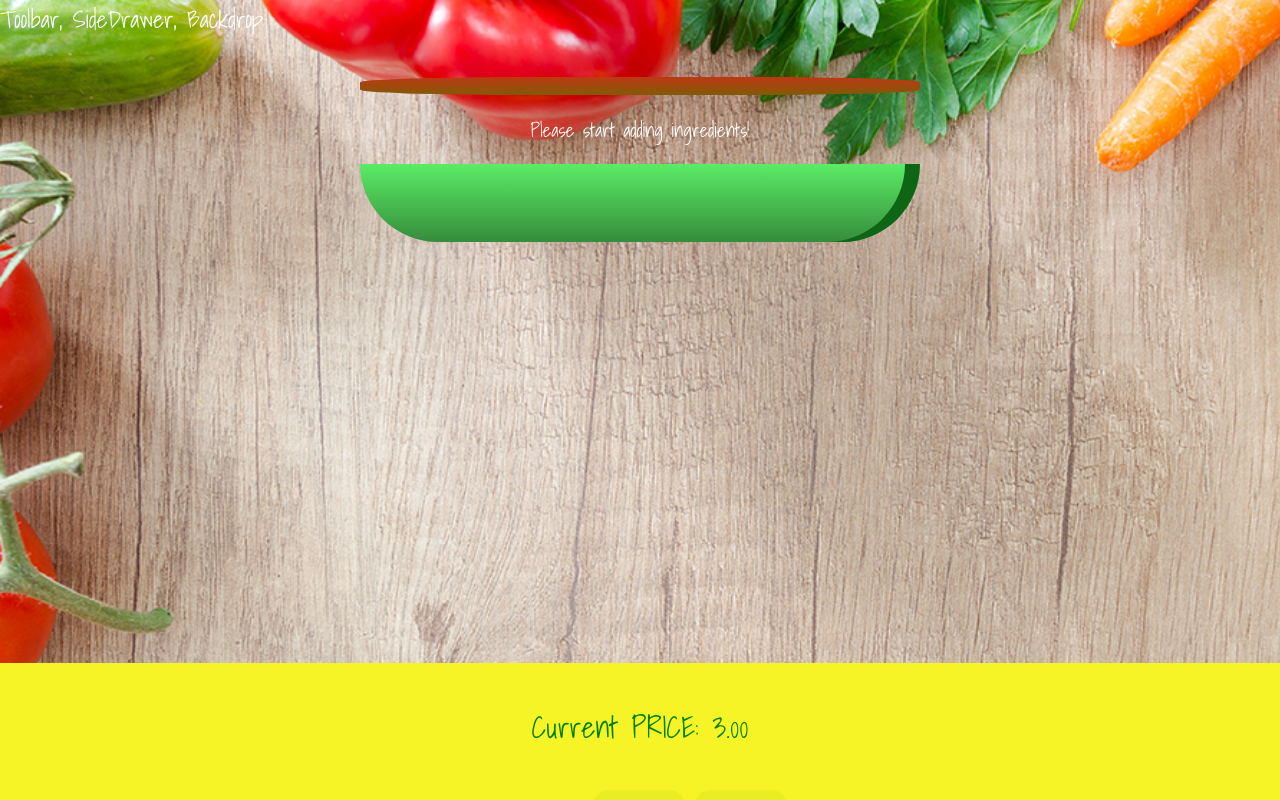
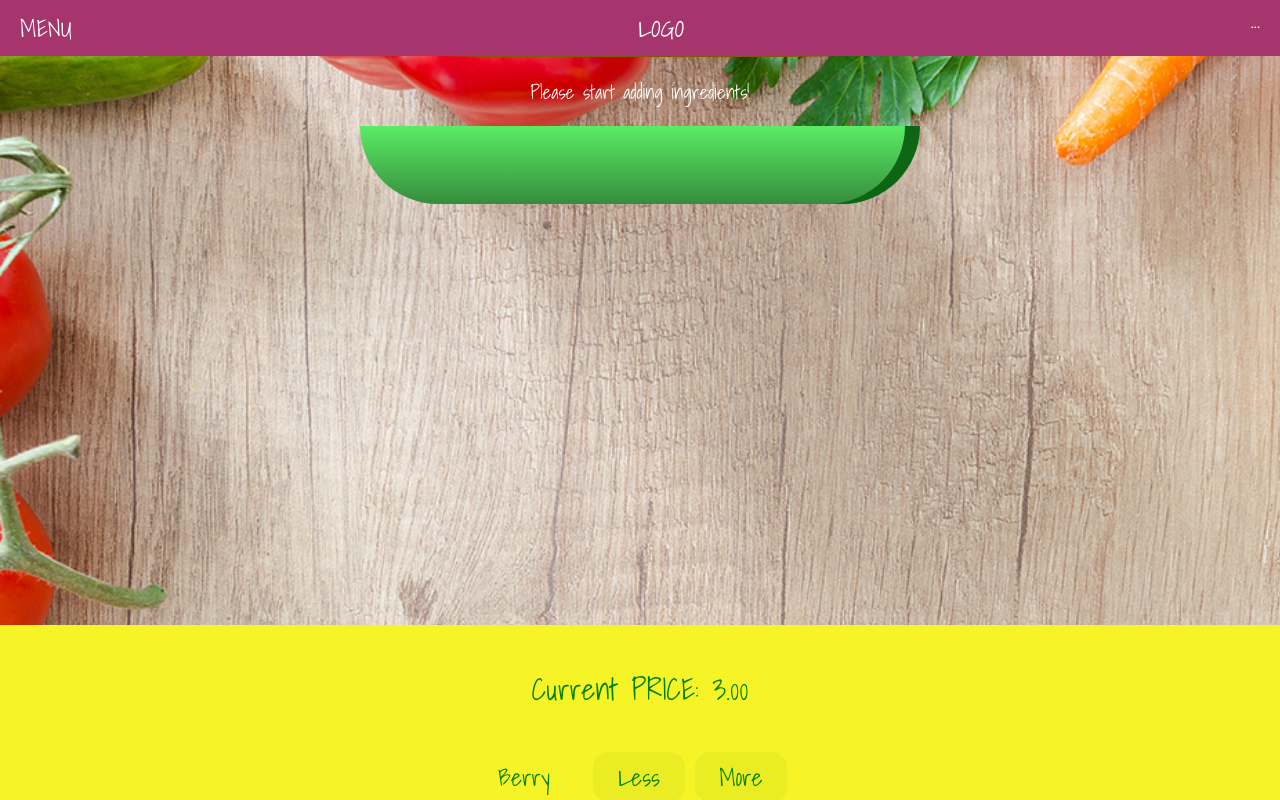
Before and after one commit to Loratadin/skinny-salad, a React (Create React App) app: page / in a window 1280 px wide. Shown: the top 800 px of the page. Built offline with nearby package versions, Linux system fonts and the light colour scheme.

Commit message:
Import the Toolbar to the Layout

```diff
--- a/src/components/Layout/Layout.js
+++ b/src/components/Layout/Layout.js
@@ -1,10 +1,11 @@
 import React from 'react';
 import Aux from '../../hoc/Aux';
 import { Content } from './Layout.style.js';
+import Toolbar from '../Navigation/Toolbar/Toolbar';
 
 const layout = (props) => (
     <Aux>
-        <div> Toolbar, SideDrawer, Backdrop </div>
+        <Toolbar/>
         <Content>
             {props.children}
         </Content>
```
